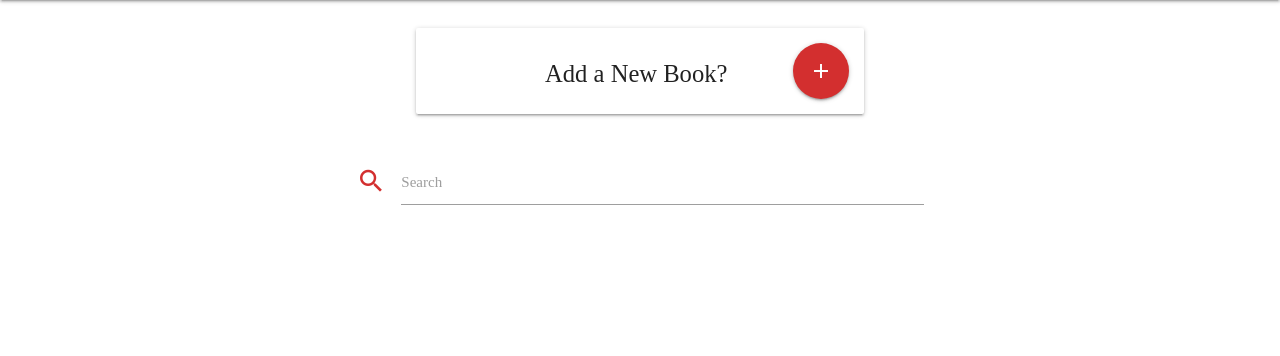
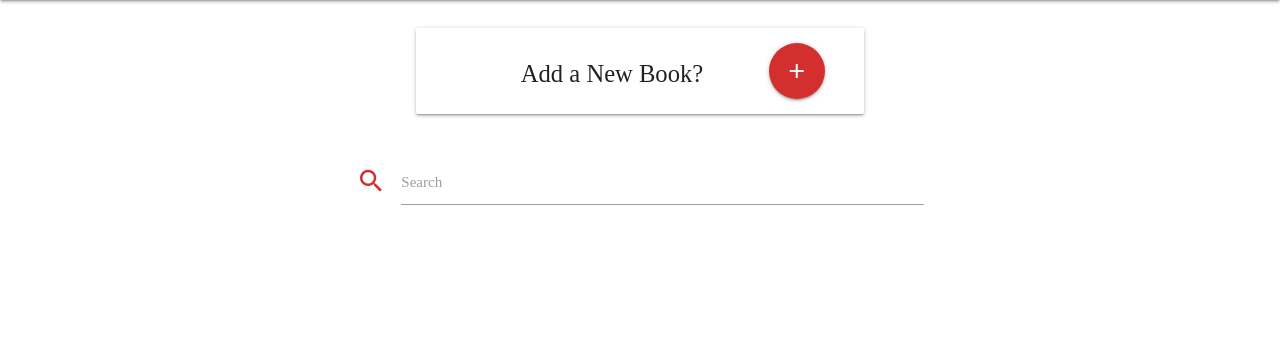
Before and after one commit to ChronoLogic12/bookmarks, a Flask app: page /books in a window 1280 px wide. Shown: the part 64-420 px from the top of the page. Run offline with Flask 2, Linux system fonts and the light colour scheme; the visitor is signed in with stand-in values (Sample User, id 1); data that the repository does not hold is empty; parts of the project's set-up code (start-up, migrations or seed data) failed here and were passed over; some libraries are stand-ins or nearby versions; some web fonts are replaced.

Commit message:
style: adjust centering on 'add new book' prompt

```diff
--- a/static/css/style.css
+++ b/static/css/style.css
@@ -66,6 +66,10 @@ hr {
 .action-card-container {
 	justify-content: center;
 	margin-bottom: 0;
+}
+
+.add-book {
+	margin-left: 0 !important;
 }
 
 .capitalize {
--- a/templates/all_books.html
+++ b/templates/all_books.html
@@ -5,7 +5,7 @@
 {% if session.user %}
 <div class="container col s12 m8 l6 offset-l3 offset-m2 center-align card">
     <div class="card-content valign-wrapper row action-card-container">
-        <div class="col s9 center-align">
+        <div class="col s9 center-align add-book">
             <span>
                 <h5 class="inline white">Add a New Book?</h5>
             </span>
```
